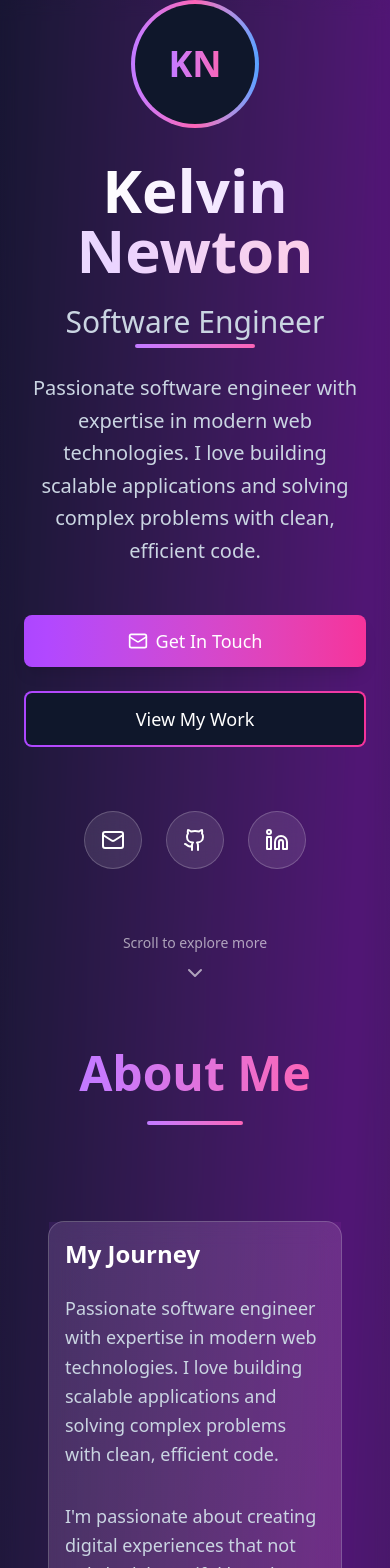
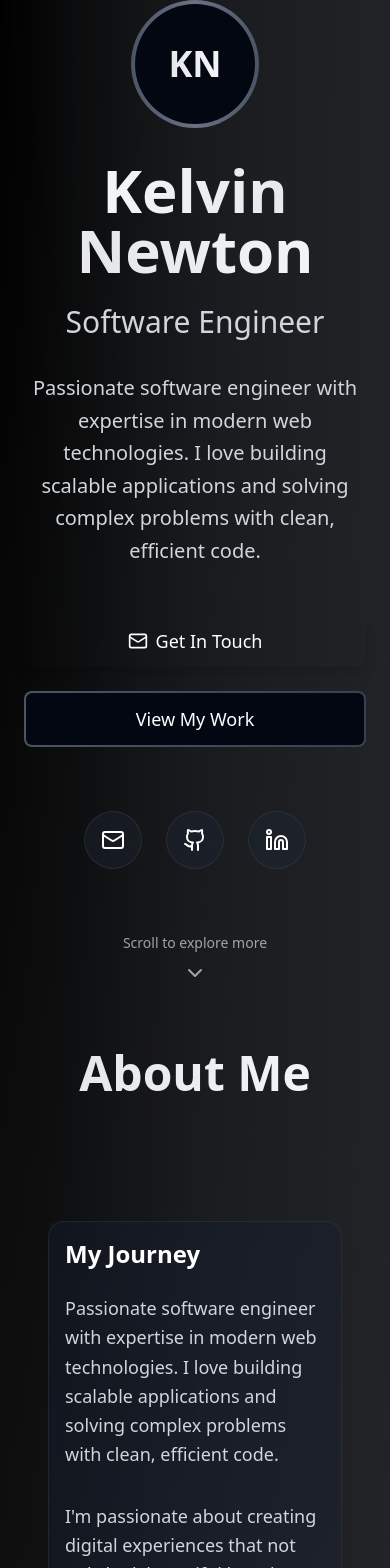
Before and after one commit to Kelvination/portfolio-site, a React (Vite) app: page / in a window 390 px wide. Shown: the top 1568 px of the page. Built offline with nearby package versions, Linux system fonts and the light colour scheme.

Commit message:
Grayscale Theme

```diff
--- a/src/components/ModernTheme.tsx
+++ b/src/components/ModernTheme.tsx
@@ -15,12 +15,32 @@ const ModernTheme: React.FC<ModernThemeProps> = ({ data }) => {
   const { personalInfo, projects, experience, skills } = data;
 
   return (
-    <div className="min-h-screen bg-gradient-to-br from-slate-900 via-purple-900 to-slate-900 relative overflow-hidden">
-      {/* Animated background */}
-      <div className="absolute inset-0 bg-gradient-to-r from-purple-500/10 via-pink-500/10 to-blue-500/10 bg-[length:400%_400%]" />
+    <div className="min-h-screen relative overflow-hidden">
+      {/* Main radial gradient background with corner animations */}
+      <div
+        className="absolute inset-0 animate-radial-drift"
+        style={{
+          background: `
+            radial-gradient(farthest-side at top left, #000000, transparent),
+            radial-gradient(farthest-side at top right, #0f141a, transparent),
+            radial-gradient(farthest-side at bottom left, #000102, transparent),
+            radial-gradient(farthest-side at bottom right, #000000, transparent)
+          `,
+          backgroundSize: '300%',
+        }}
+      />
 
-      {/* Glass morphism overlay */}
-      <div className="absolute inset-0 backdrop-blur-sm bg-black/20" />
+      {/* Animated foreground gradient sweep */}
+      <div
+        className="absolute inset-0 opacity-20 animate-foreground-sweep"
+        style={{
+          width: '200%',
+          background: 'linear-gradient(to right, transparent, #374151, #374151, #374151, transparent)',
+        }}
+      />
+
+      {/* Subtle overlay for depth */}
+      <div className="absolute inset-0 bg-black/10" />
 
       {/* Content Sections */}
       <div className="relative z-10">
--- a/src/components/sections/About.tsx
+++ b/src/components/sections/About.tsx
@@ -65,11 +65,11 @@ const About: React.FC<AboutProps> = ({ personalInfo }) => {
         {/* Section Header */}
         <motion.div variants={itemVariants} className="text-center mb-16 px-4">
           <h2 className="text-5xl md:text-6xl font-bold mb-6">
-            <span className="bg-gradient-to-r from-purple-400 to-pink-400 bg-clip-text text-transparent">
+            <span className="bg-gradient-to-r from-gray-200 to-gray-100 bg-clip-text text-transparent">
               About Me
             </span>
           </h2>
-          <div className="w-24 h-1 bg-gradient-to-r from-purple-400 to-pink-400 mx-auto rounded-full" />
+          <div className="w-24 h-1 bg-gradient-to-r from-accent-400 to-accent-500 mx-auto rounded-full" />
         </motion.div>
 
         <div className="grid lg:grid-cols-2 gap-12 lg:gap-16 items-start">
@@ -77,10 +77,10 @@ const About: React.FC<AboutProps> = ({ personalInfo }) => {
           <motion.div variants={itemVariants} className="space-y-8">
             <GradientCard gradient="purple" className="p-8 md:p-10">
               <h3 className="text-2xl font-bold text-white mb-6">My Journey</h3>
-              <p className="text-slate-300 text-lg leading-relaxed mb-8">
+              <p className="text-gray-300 text-lg leading-relaxed mb-8">
                 {personalInfo.bio}
               </p>
-              <p className="text-slate-300 text-lg leading-relaxed">
+              <p className="text-gray-300 text-lg leading-relaxed">
                 I'm passionate about creating digital experiences that not only look beautiful but also solve real-world problems.
                 My journey in software engineering has been driven by curiosity and a constant desire to learn and grow.
               </p>
@@ -96,9 +96,9 @@ const About: React.FC<AboutProps> = ({ personalInfo }) => {
                     transition={{ delay: index * 0.1 }}
                   >
                     <GradientCard gradient="blue" className="p-6 md:p-8 text-center">
-                      <stat.icon className="w-8 h-8 text-blue-400 mx-auto mb-4" />
+                      <stat.icon className="w-8 h-8 text-gray-400 mx-auto mb-4" />
                       <div className="text-3xl font-bold text-white mb-3">{stat.value}</div>
-                      <div className="text-sm text-slate-300 leading-relaxed">{stat.label}</div>
+                      <div className="text-sm text-gray-300 leading-relaxed">{stat.label}</div>
                     </GradientCard>
                   </motion.div>
                 ))}
@@ -119,19 +119,19 @@ const About: React.FC<AboutProps> = ({ personalInfo }) => {
               >
                 {/* Timeline line */}
                 {index < timeline.length - 1 && (
-                  <div className="absolute left-8 top-20 w-0.5 h-20 bg-gradient-to-b from-purple-500 to-purple-600" />
+                  <div className="absolute left-8 top-20 w-0.5 h-20 bg-gradient-to-b from-gray-500 to-gray-600" />
                 )}
 
                 <div className="flex items-start gap-6">
                   {/* Year bubble */}
-                  <div className="flex-shrink-0 w-16 h-16 rounded-full bg-gradient-to-r from-purple-500 to-pink-500 flex items-center justify-center text-white font-bold text-sm">
+                  <div className="flex-shrink-0 w-16 h-16 rounded-full bg-gradient-to-r from-gray-600 to-gray-700 flex items-center justify-center text-white font-bold text-sm">
                     {item.year}
                   </div>
 
                   {/* Content */}
                   <GradientCard gradient="pink" className="flex-1 p-6 md:p-8">
                     <h4 className="text-xl font-bold text-white mb-4">{item.title}</h4>
-                    <p className="text-slate-300 leading-relaxed text-base">{item.description}</p>
+                    <p className="text-gray-300 leading-relaxed text-base">{item.description}</p>
                   </GradientCard>
                 </div>
               </motion.div>
@@ -146,7 +146,7 @@ const About: React.FC<AboutProps> = ({ personalInfo }) => {
         >
           <GradientCard gradient="cyan" className="inline-block p-6 md:p-8">
             <div className="flex items-center gap-4 text-white">
-              <MapPin className="w-6 h-6 text-cyan-400" />
+              <MapPin className="w-6 h-6 text-gray-400" />
               <span className="text-lg">Currently based in {personalInfo.location}</span>
             </div>
           </GradientCard>
--- a/src/components/sections/Hero.tsx
+++ b/src/components/sections/Hero.tsx
@@ -60,9 +60,9 @@ const Hero: React.FC<HeroProps> = ({ personalInfo }) => {
           className="mb-8"
         >
           <div className="relative inline-block">
-            <div className="w-32 h-32 mx-auto rounded-full bg-gradient-to-r from-purple-400 via-pink-400 to-blue-400 p-1">
-              <div className="w-full h-full rounded-full bg-slate-900 flex items-center justify-center">
-                <span className="text-4xl font-bold bg-gradient-to-r from-purple-400 to-pink-400 bg-clip-text text-transparent">
+            <div className="w-32 h-32 mx-auto rounded-full bg-gradient-to-r from-gray-600 via-gray-500 to-gray-600 p-1">
+              <div className="w-full h-full rounded-full bg-gray-950 flex items-center justify-center">
+                <span className="text-4xl font-bold bg-gradient-to-r from-gray-200 to-gray-100 bg-clip-text text-transparent">
                   {personalInfo.name.split(' ').map(n => n[0]).join('')}
                 </span>
               </div>
@@ -75,18 +75,18 @@ const Hero: React.FC<HeroProps> = ({ personalInfo }) => {
           variants={itemVariants}
           className="text-6xl md:text-8xl font-bold mb-6"
         >
-          <span className="bg-gradient-to-r from-white via-purple-200 to-pink-200 bg-clip-text text-transparent">
+          <span className="bg-gradient-to-r from-gray-100 via-gray-200 to-gray-100 bg-clip-text text-transparent">
             {personalInfo.name}
           </span>
         </motion.h1>
 
         {/* Title with animated underline */}
         <motion.div variants={itemVariants} className="relative mb-8">
-          <p className="text-3xl md:text-4xl text-slate-300 font-light">
+          <p className="text-3xl md:text-4xl text-gray-300 font-light">
             {personalInfo.title}
           </p>
           <motion.div
-            className="absolute -bottom-2 left-1/2 transform -translate-x-1/2 h-1 bg-gradient-to-r from-purple-400 to-pink-400 rounded-full"
+            className="absolute -bottom-2 left-1/2 transform -translate-x-1/2 h-1 bg-gradient-to-r from-accent-400 to-accent-500 rounded-full"
             initial={{ width: 0 }}
             animate={{ width: "120px" }}
             transition={{ duration: 1, delay: 1 }}
@@ -96,7 +96,7 @@ const Hero: React.FC<HeroProps> = ({ personalInfo }) => {
         {/* Bio */}
         <motion.p
           variants={itemVariants}
-          className="text-xl md:text-2xl text-slate-300 leading-relaxed max-w-4xl mx-auto mb-12"
+          className="text-xl md:text-2xl text-gray-300 leading-relaxed max-w-4xl mx-auto mb-12"
         >
           {personalInfo.bio}
         </motion.p>
@@ -126,31 +126,31 @@ const Hero: React.FC<HeroProps> = ({ personalInfo }) => {
           {personalInfo.email && (
             <motion.a
               href={`mailto:${personalInfo.email}`}
-              className="p-4 rounded-full bg-white/10 backdrop-blur-md border border-white/20 hover:bg-white/20 transition-all duration-300 text-white group"
+              className="p-4 rounded-full bg-gray-800/40 backdrop-blur-md border border-gray-600/30 hover:bg-gray-700/50 transition-all duration-300 text-white group"
               whileHover={{ y: -2, scale: 1.1 }}
               whileTap={{ scale: 0.95 }}
             >
-              <Mail size={24} className="group-hover:text-purple-300 transition-colors" />
+              <Mail size={24} className="group-hover:text-accent-400 transition-colors" />
             </motion.a>
           )}
           {personalInfo.github && (
             <motion.a
               href={personalInfo.github}
-              className="p-4 rounded-full bg-white/10 backdrop-blur-md border border-white/20 hover:bg-white/20 transition-all duration-300 text-white group"
+              className="p-4 rounded-full bg-gray-800/40 backdrop-blur-md border border-gray-600/30 hover:bg-gray-700/50 transition-all duration-300 text-white group"
               whileHover={{ y: -2, scale: 1.1 }}
               whileTap={{ scale: 0.95 }}
             >
-              <Github size={24} className="group-hover:text-purple-300 transition-colors" />
+              <Github size={24} className="group-hover:text-gray-300 transition-colors" />
             </motion.a>
           )}
           {personalInfo.linkedin && (
             <motion.a
               href={personalInfo.linkedin}
-              className="p-4 rounded-full bg-white/10 backdrop-blur-md border border-white/20 hover:bg-white/20 transition-all duration-300 text-white group"
+              className="p-4 rounded-full bg-gray-800/40 backdrop-blur-md border border-gray-600/30 hover:bg-gray-700/50 transition-all duration-300 text-white group"
               whileHover={{ y: -2, scale: 1.1 }}
               whileTap={{ scale: 0.95 }}
             >
-              <Linkedin size={24} className="group-hover:text-purple-300 transition-colors" />
+              <Linkedin size={24} className="group-hover:text-gray-300 transition-colors" />
             </motion.a>
           )}
         </motion.div>
@@ -162,7 +162,7 @@ const Hero: React.FC<HeroProps> = ({ personalInfo }) => {
           className="flex flex-col items-center gap-2 text-white/60 hover:text-white transition-colors group mx-auto"
         >
           <span className="text-sm text-center">Scroll to explore more</span>
-          <ChevronDown size={24} className="group-hover:text-purple-300 transition-colors" />
+          <ChevronDown size={24} className="group-hover:text-accent-400 transition-colors" />
         </motion.button>
       </motion.div>
     </section>
--- a/src/components/ui/GradientButton.tsx
+++ b/src/components/ui/GradientButton.tsx
@@ -23,9 +23,9 @@ const GradientButton: React.FC<GradientButtonProps> = ({
   const baseClasses = "relative overflow-hidden font-medium transition-all duration-300 rounded-lg flex items-center gap-2 justify-center";
 
   const variants = {
-    primary: "bg-gradient-to-r from-purple-500 to-pink-500 text-white hover:from-purple-600 hover:to-pink-600 shadow-lg hover:shadow-xl",
-    secondary: "bg-gradient-to-r from-blue-500 to-cyan-500 text-white hover:from-blue-600 hover:to-cyan-600 shadow-lg hover:shadow-xl",
-    outline: "border-transparent bg-gradient-to-r from-purple-500 to-pink-500 p-[2px] hover:shadow-lg"
+    primary: "bg-gradient-to-r from-accent-500 to-accent-600 text-white hover:from-accent-600 hover:to-accent-700 shadow-lg hover:shadow-xl",
+    secondary: "bg-gradient-to-r from-gray-700 to-gray-600 text-white hover:from-gray-600 hover:to-gray-500 shadow-lg hover:shadow-xl",
+    outline: "border-transparent bg-gradient-to-r from-gray-600 to-gray-700 p-[2px] hover:shadow-lg"
   };
 
   const sizes = {
@@ -35,14 +35,14 @@ const GradientButton: React.FC<GradientButtonProps> = ({
   };
 
   const outlineInner = variant === 'outline'
-    ? "bg-slate-900 text-white hover:bg-transparent transition-all duration-300 rounded-md flex items-center gap-2 justify-center w-full h-full"
+    ? "bg-gray-950 text-white hover:bg-transparent transition-all duration-300 rounded-md flex items-center gap-2 justify-center w-full h-full"
     : "";
 
   const buttonContent = (
     <>
       {/* Shimmer effect */}
       <motion.div
-        className="absolute inset-0 bg-gradient-to-r from-transparent via-white/10 to-transparent -translate-x-full"
+        className="absolute inset-0 bg-gradient-to-r from-transparent via-white/5 to-transparent -translate-x-full"
         animate={{
           translateX: ['100%', '-100%']
         }}
--- a/src/components/ui/GradientCard.tsx
+++ b/src/components/ui/GradientCard.tsx
@@ -16,10 +16,10 @@ const GradientCard: React.FC<GradientCardProps> = ({
   hover = true
 }) => {
   const gradients = {
-    purple: 'from-purple-500/20 to-pink-500/20',
-    blue: 'from-blue-500/20 to-cyan-500/20',
-    pink: 'from-pink-500/20 to-rose-500/20',
-    cyan: 'from-cyan-500/20 to-blue-500/20'
+    purple: 'from-gray-800/30 to-gray-700/30',
+    blue: 'from-gray-800/25 to-gray-750/25',
+    pink: 'from-gray-875/35 to-gray-800/35',
+    cyan: 'from-gray-700/25 to-gray-800/25'
   };
 
   return (
@@ -29,7 +29,7 @@ const GradientCard: React.FC<GradientCardProps> = ({
       transition={{ duration: 0.2 }}
     >
       {/* Main card */}
-      <div className={`relative p-4 bg-white/10 backdrop-blur-md rounded-2xl border border-white/20 hover:border-white/40 transition-all duration-300`}>
+      <div className={`relative p-4 bg-gray-900/40 backdrop-blur-md rounded-2xl border border-gray-600/30 hover:border-gray-500/50 transition-all duration-300`}>
         {/* Gradient background */}
         <div className={`absolute inset-0 bg-gradient-to-br ${gradients[gradient]} opacity-50`} />
 
--- a/src/index.css
+++ b/src/index.css
@@ -1,2 +1,5 @@
 @import url('https://fonts.googleapis.com/css2?family=Inter:wght@300;400;500;600;700&display=swap');
-@import "tailwindcss";
+@import 'tailwindcss';
+html {
+  background-color: #888888;
+}
--- a/tailwind.config.ts
+++ b/tailwind.config.ts
@@ -10,10 +10,31 @@ export default {
       fontFamily: {
         'sans': ['Inter', 'system-ui', 'sans-serif'],
       },
+      colors: {
+        'gray-950': '#0a0a0a',
+        'gray-925': '#0f0f0f',
+        'gray-875': '#1a1a1a',
+        'grayish-blue': {
+          '900': '#0f1419',
+          '800': '#1a202c',
+          '700': '#2d3748',
+        },
+        'accent': {
+          '100': '#b2d8d8',
+          '300': '#66b2b2',
+          '400': '#66b2b2',
+          '500': '#008080',
+          '600': '#006666',
+          '700': '#004c4c',
+        }
+      },
       animation: {
         'fade-in': 'fadeIn 0.6s ease-in-out',
         'slide-up': 'slideUp 0.6s ease-out',
         'slide-in': 'slideIn 0.6s ease-out',
+        'cloud-drift': 'cloudDrift 20s ease-in-out infinite alternate',
+        'radial-drift': 'radialDrift 8s linear alternate infinite',
+        'foreground-sweep': 'foregroundSweep 6s linear infinite',
       },
       keyframes: {
         fadeIn: {
@@ -28,6 +49,44 @@ export default {
           '0%': { transform: 'translateX(-20px)', opacity: '0' },
           '100%': { transform: 'translateX(0)', opacity: '1' },
         },
+        cloudDrift: {
+          '0%': {
+            backgroundPosition: '0% 0%',
+            transform: 'scale(1) rotate(0deg)'
+          },
+          '25%': {
+            backgroundPosition: '100% 25%',
+            transform: 'scale(1.05) rotate(1deg)'
+          },
+          '50%': {
+            backgroundPosition: '50% 100%',
+            transform: 'scale(1.02) rotate(-1deg)'
+          },
+          '75%': {
+            backgroundPosition: '25% 75%',
+            transform: 'scale(1.03) rotate(0.5deg)'
+          },
+          '100%': {
+            backgroundPosition: '75% 50%',
+            transform: 'scale(1) rotate(-0.5deg)'
+          },
+        },
+        radialDrift: {
+          '0%': {
+            backgroundPosition: '0% 0%'
+          },
+          '100%': {
+            backgroundPosition: '100% 100%'
+          },
+        },
+        foregroundSweep: {
+          '0%': {
+            transform: 'translateX(-100%)'
+          },
+          '100%': {
+            transform: 'translateX(100%)'
+          },
+        },
       },
     },
   },
```
Also changed, not shown: src/components/sections/Contact.tsx (+24 -24 lines), src/components/sections/Experience.tsx (+13 -13 lines), src/components/sections/Projects.tsx (+11 -11 lines), src/components/sections/Skills.tsx (+16 -16 lines).
